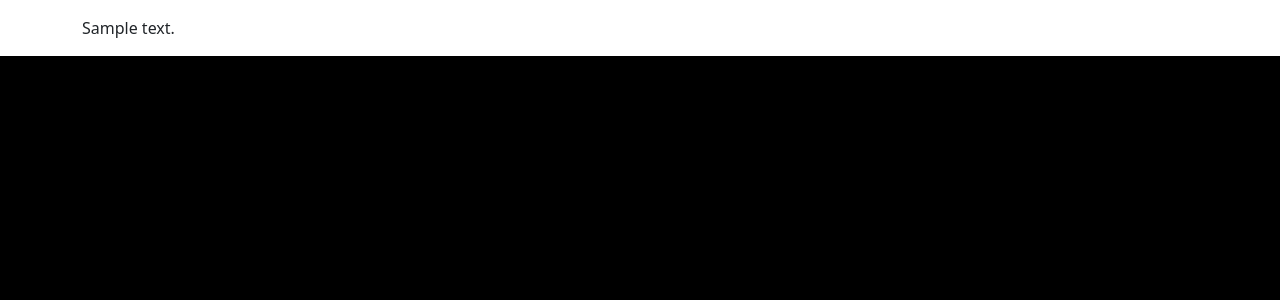
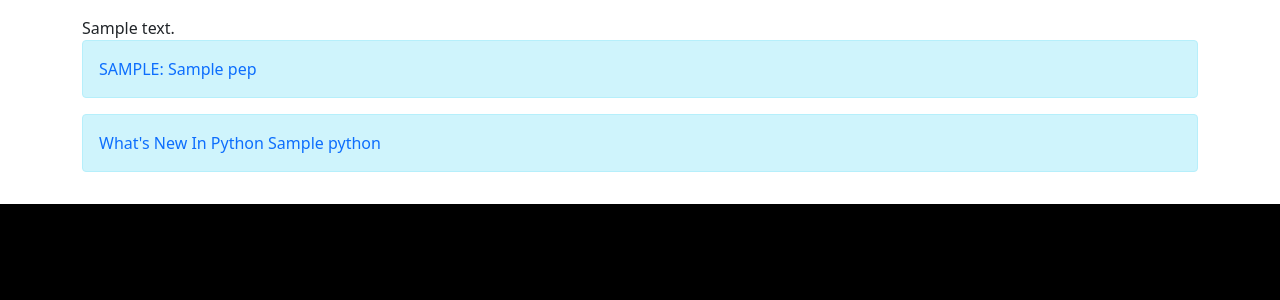
Before and after one commit to life4/pythonetc, a Python web app: template templates/post.html.j2 in a window 1280 px wide. Shown: the part 88-388 px from the top of the page. Run offline with Jinja, Linux system fonts and the light colour scheme; the template is opened without the code that fills it: most values are stand-ins (such as "Sample title", 1, 10 or a date in 2020); some libraries are stand-ins or nearby versions.

Commit message:
link peps in posts

```diff
--- a/templates/peps.html.j2
+++ b/templates/peps.html.j2
@@ -6,9 +6,7 @@
         <span class="text-muted">
           {{ pep.slug.upper() }}
         </span>
-        <a href="{{ pep.url }}" target="_blank">
-          {{ pep.title }}
-        </a>
+        {{ pep.title }}
         <ul>
           {% for post in pep.posts %}
             <li>
--- a/templates/post.html.j2
+++ b/templates/post.html.j2
@@ -1,4 +1,18 @@
 {% extends "base.html.j2" %}
 {% block content %}
   {{ post.html_content }}
+  {% for pep in post.peps %}
+    <div class="alert alert-info">
+      <a href="{{ pep.url }}" target="_blank">
+        {{pep.slug.upper()}}: {{ pep.title }}
+      <a>
+    </div>
+  {% endfor %}
+  {% if post.python %}
+    <div class="alert alert-info">
+      <a href="https://docs.python.org/3/whatsnew/{{ post.python }}.html" target="_blank">
+        What's New In Python {{ post.python }}
+      <a>
+    </div>
+  {% endif %}
 {% endblock %}
```
